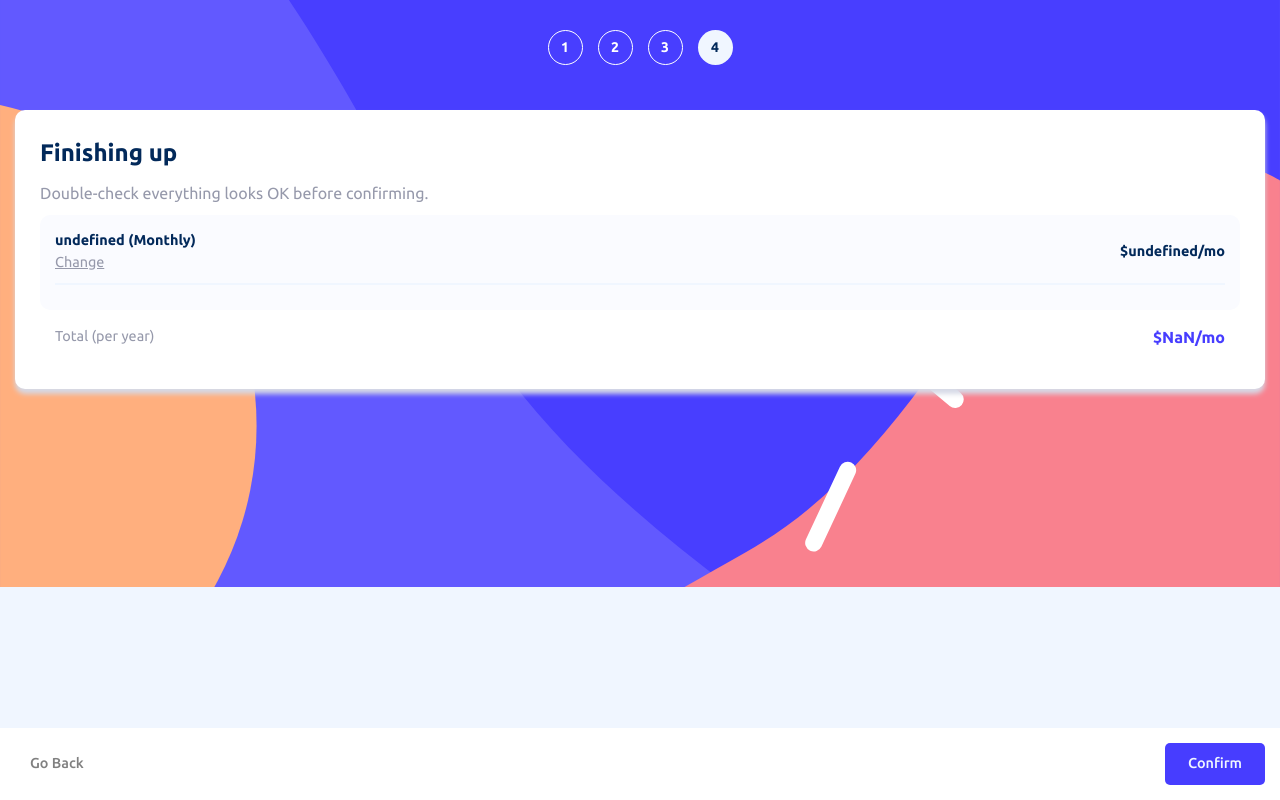
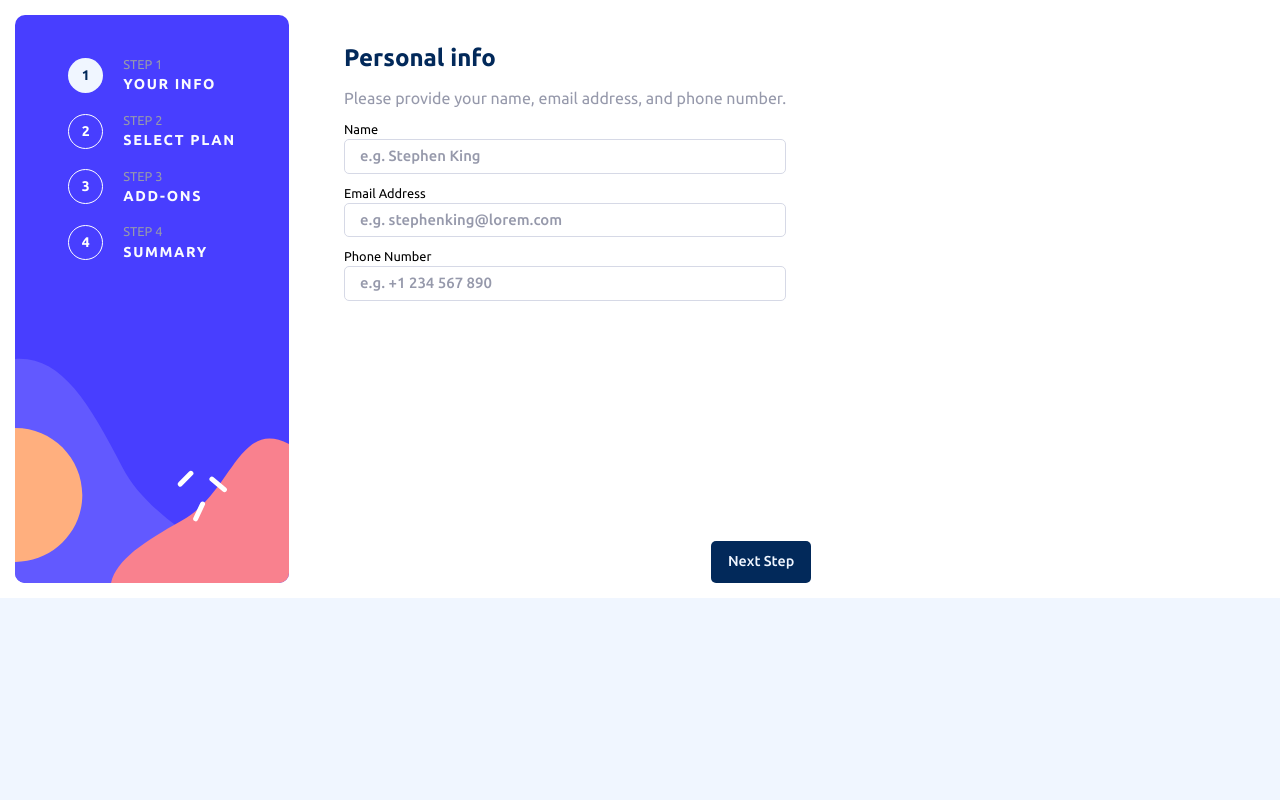
Before and after one commit to jeremylloyd/frontend-mentor-multi-step-form, a SvelteKit app: page / in a window 1280 px wide. Built offline with nearby package versions, Linux system fonts and the light colour scheme.

Commit message:
Updated header appearance for desktops

```diff
--- a/src/routes/+page.svelte
+++ b/src/routes/+page.svelte
@@ -82,7 +82,7 @@
     },
   ]
 
-  let page = 4;
+  let page = 1;
   let plan = null;
   let addonsSelected;
 
@@ -103,11 +103,12 @@
 
 <div class="page">
   <header class="page__header">
-    <img class="page__bg" src="images/bg-sidebar-mobile.svg" alt="background-mobile">
+    <img class="page__bg page__bg--mobile" src="images/bg-sidebar-mobile.svg" alt="background-mobile">
+    <img class="page__bg page__bg--desktop" src="images/bg-sidebar-desktop.svg" alt="background-desktop">
     <Paginator pages={pages} bind:pageSelected/>
   </header>
 
-  <div class:hidden={page != 1}>
+  <div class="page__contents" class:hidden={page != 1}>
     <main class="page__main">
       <h2 class="page__title">Personal info</h2>
       <p class="page__desc">Please provide your name, email address, and phone number.</p>
--- a/src/routes/Paginator.svelte
+++ b/src/routes/Paginator.svelte
@@ -7,9 +7,16 @@
 
 <div class="paginator">
   {#each pages as page}
-    <ButtonCircle selected={pages.indexOf(page) + 1 == pageSelected}>
-      {pages.indexOf(page) + 1}
-    </ButtonCircle>
+    <div class="paginator__item">
+      <ButtonCircle selected={pages.indexOf(page) + 1 == pageSelected}>
+        {pages.indexOf(page) + 1}
+      </ButtonCircle>
+      <div class="paginator__details">
+        <div class="paginator__step">Step {pages.indexOf(page) + 1}</div>
+        <div class="paginator__name">{page}</div>
+      </div>
+    </div>
+
   {/each}
 </div>
 
@@ -18,5 +25,42 @@
     display: flex;
     gap: 15px;
     padding: 30px 0px;
+    z-index: 1;
+  }
+
+  .paginator__item {
+    display: flex;
+    align-items: center;
+    gap: 20px;
+  }
+
+  .paginator__details {
+    display: none;
+    flex-direction: column;
+    font-size: 0.9rem;
+  }
+
+  .paginator__step {
+    color: var(--grey);
+    text-transform: uppercase;
+    font-size: 0.8rem;
+  }
+
+  .paginator__name {
+    text-transform: uppercase;
+    color: var(--alabaster);
+    font-weight: 700;
+    letter-spacing: 0.1rem;
+  }
+
+  @media screen and (min-width: 600px) {
+    .paginator {
+      flex-direction: column;
+      margin-top: 10px;
+    }
+
+    .paginator__details {
+      display: flex;
+    }
   }
 </style>
--- a/static/style.css
+++ b/static/style.css
@@ -70,16 +70,30 @@ body {
   font-family: 'Ubuntu';
 }
 
+.page__contents {
+  display: flex;
+  flex-direction: column;
+  justify-content: space-between;
+}
+
 .page__header {
   display: flex;
   flex-direction: column;
   align-items: center;
+  flex-shrink: 0;
 }
 
 .page__bg {
   position: absolute;
+}
+
+.page__bg--mobile {
   z-index: -1;
   width: 100%;
+}
+
+.page__bg--desktop {
+  display: none;
 }
 
 .page__main {
@@ -205,3 +219,42 @@ body {
 .summary__link:active {
   color: var(--bluepurple);
 }
+
+
+
+@media screen and (min-width: 600px) {
+  .page {
+    display: flex;
+    background: white;
+    min-height: 598px;
+  }
+
+  .page__header {
+    margin: 15px;
+    width: 274px;
+  }
+
+  .page__footer {
+    background: none;
+    position: unset;
+  }
+
+  .page__main {
+    background: white;
+    display: flex;
+    flex-direction: column;
+    gap: 10px;
+    border-radius: 10px;
+    margin: 15px;
+    padding: 25px;
+    box-shadow: none;
+  }
+
+  .page__bg--mobile {
+    display: none;
+  }
+
+  .page__bg--desktop {
+    display: unset;
+  }
+}
```
